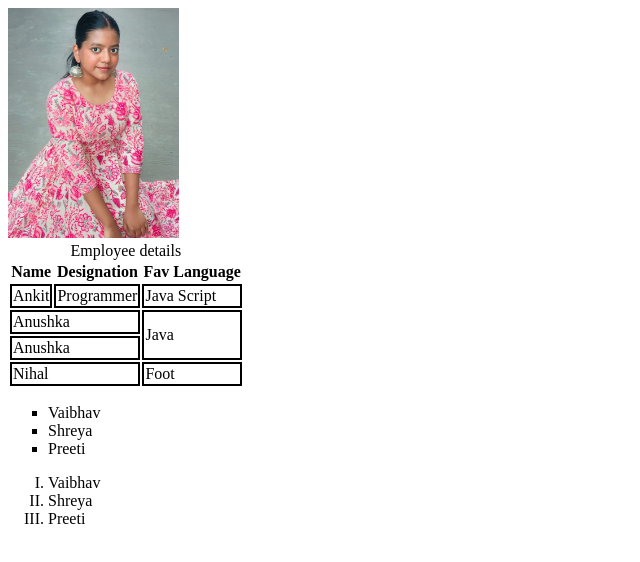
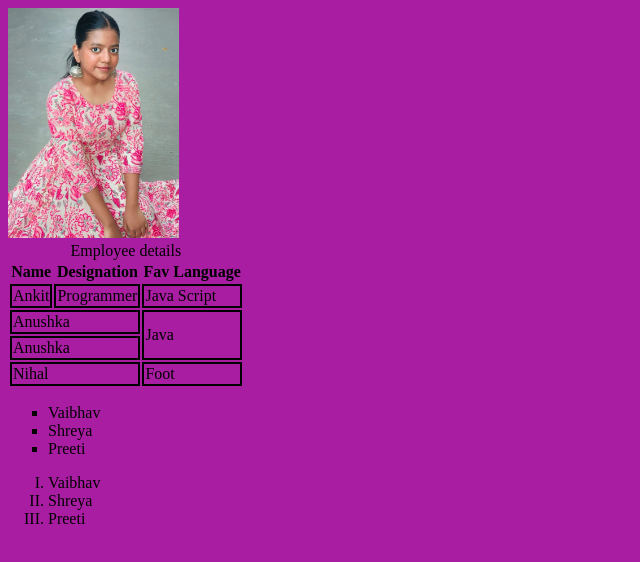
Before and after one commit to ankitchaubey1410/Beta-Web-Development, a plain HTML site: page Chapter-2/index.html in a window 1280 px wide. Shown: the whole page, without its empty margins (0-640 px from the left). Drawn offline with Linux system fonts and the light colour scheme.

Commit message:
UPDATE chapter-2

```diff
--- a/Chapter-2/style.css
+++ b/Chapter-2/style.css
@@ -1,3 +1,6 @@
 td{
     border: 2px solid black;
 }
+body{
+    background-color: rgb(169, 29, 162);
+}
```
